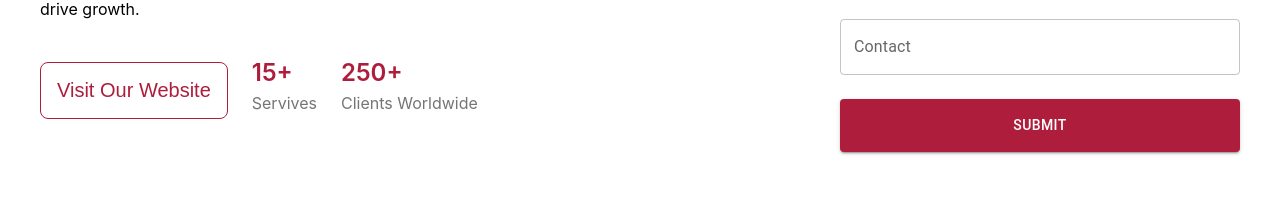
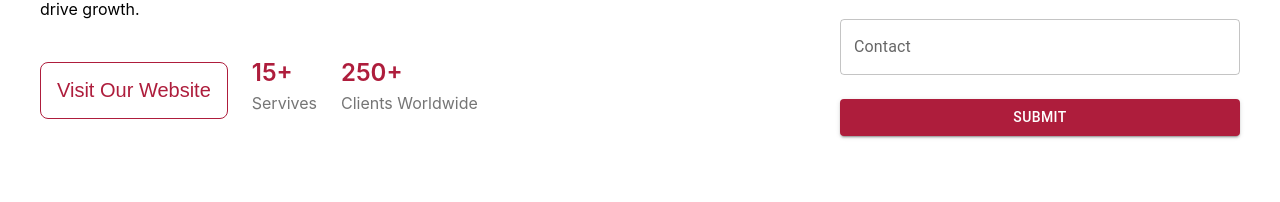
Before and after one commit to AshishAggarwal1308/csprolanding, a React (Create React App) app: page / in a window 1280 px wide. Shown: the part 382-584 px from the top of the page. Built offline with nearby package versions, Linux system fonts and the light colour scheme.

Commit message:
Added backend to it

```diff
--- a/src/Components/Contact/page.jsx
+++ b/src/Components/Contact/page.jsx
@@ -9,14 +9,12 @@ import './style.css';
 import { Link, useNavigate } from 'react-router-dom';
 
 export default function Page() {
-    const navigation=useNavigate()
+    const navigate = useNavigate();
     const [formData, setFormData] = useState({
         name: '',
         email: '',
         phone: ''
     });
-
-
 
     const handleChange = (e) => {
         setFormData({
@@ -47,25 +45,24 @@ export default function Page() {
     const handleSubmit = async (e) => {
         e.preventDefault();
         if (!validateForm()) return;
+        try {
+            const response = await axios.post('http://13.232.216.219:8000/api/v1/register', {
+                FullName: formData.name,
+                Email: formData.email,
+                Phone: formData.phone
+            });
 
 
-        // try {
-        //     const response = await axios.post(`http://localhost:8000/api/v1/register`, {
-        //         FullName: formData.name,
-        //         Email: formData.email,
-        //         Phone: formData.phone
-        //     });
-
-        //     console.log(response.data)
-        //     if (response.status === 201) {
-        //         toast.success('User registered successfully');
-
-        //     } else {
-        //         toast.error(response.data.message);
-        //     }
-        // } catch (error) {
-        //     toast.error(error.response.data.message);
-        // }
+            if (response.status === 201) {
+                toast.success('User registered successfully');
+                navigate('/thank-you');
+            } else {
+                toast.error(response.data.message);
+            }
+        } catch (error) {
+            const errorMessage = error.response?.data?.message || "Registration failed";
+            toast.error(errorMessage);
+        }
     };
 
     return (
@@ -74,7 +71,6 @@ export default function Page() {
             component="form"
             noValidate
             autoComplete="off"
-            onSubmit={handleSubmit}
         >
             <ToastContainer />
             <div className='formhead'>
@@ -83,7 +79,7 @@ export default function Page() {
                     To discuss a potential partnership, our team is here to assist you.
                 </p>
             </div>
-            <div style={{ display: 'flex', flexDirection: 'column' ,gap:'24px'}}>
+            <div style={{ display: 'flex', flexDirection: 'column', gap: '24px' }}>
                 <TextField
                     required
                     id="outlined-required"
@@ -112,10 +108,8 @@ export default function Page() {
                     onChange={handleChange}
                 />
 
-                <Button type="submit" variant="contained" className='formbtn' style={{ backgroundColor:'#AE1D3C'}}>
-
-                <Link to="/thank-you" style={{textDecoration:'none', padding:'8px 20px', color:'white', backgroundColor:'#AE1D3C'}}>Submit</Link></Button>
-
+                <Button onClick={handleSubmit} type="submit" variant="contained" className='formbtn' style={{ backgroundColor:'#AE1D3C'}}>
+                Submit</Button>
             </div>
         </Box >
     );
```
